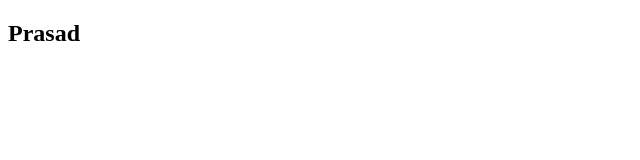
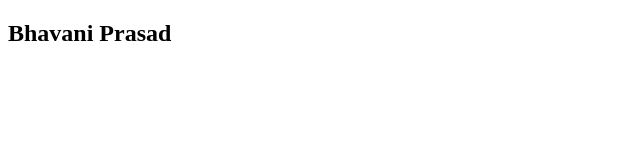
Before and after one commit to Bhavani-Prasad-M/demo, a plain HTML site: page index.html in a window 1280 px wide. Shown: the whole page, without its empty margins (0-640 px from the left). Drawn offline with Linux system fonts and the light colour scheme.

Commit message:
new changes

```diff
--- a/index.html
+++ b/index.html
@@ -6,6 +6,6 @@
     <title>Document</title>
 </head>
 <body>
-    <h2>Prasad</h2>
+    <h2>Bhavani Prasad</h2>
 </body>
 </html>
```
